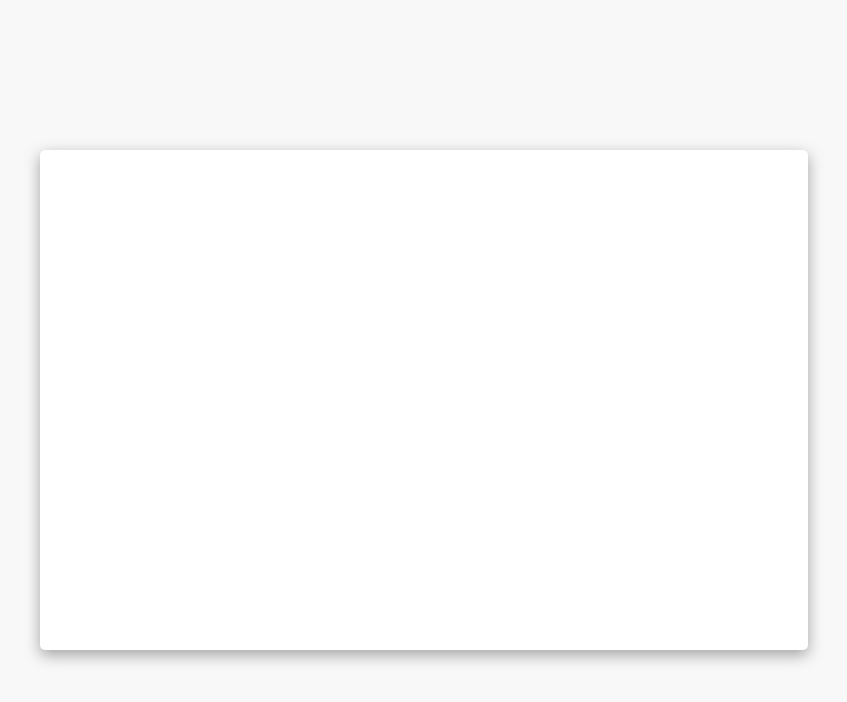
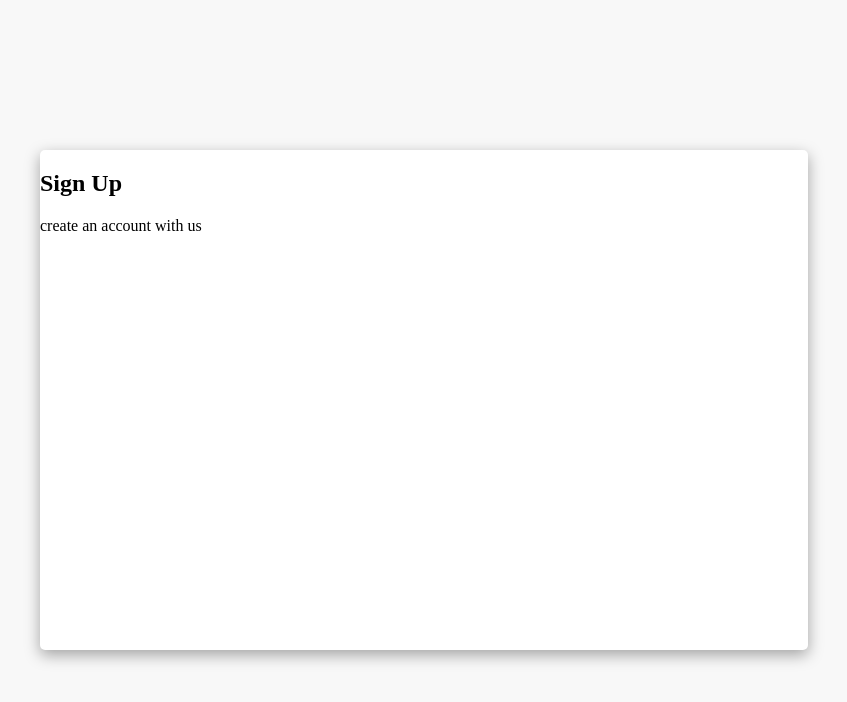
Before and after one commit to DennisRono/auth-sys, a React (Create React App) app: page / in a window 1280 px wide. Shown: the top 702 px of the page, without its empty margins (216-1063 px from the left). Built offline with nearby package versions, Linux system fonts and the light colour scheme.

Commit message:
updated packages

```diff
--- a/cron-logs.json
+++ b/cron-logs.json
@@ -1 +1 @@
-{"logs":{"name":"dennis"},"ahe7g":{"Status":"git update complete","TimePushed":"2/18/2022, 9:50:10 PM"},"nautz":{"Status":"git update complete","TimePushed":"2/18/2022, 9:55:15 PM"},"mxdyu":{"Status":"git update complete","TimePushed":"2/18/2022, 10:00:24 PM"},"org6z":{"Status":"git update complete","TimePushed":"2/18/2022, 10:05:13 PM"},"pj23u":{"Status":"git update complete","TimePushed":"2/18/2022, 10:10:25 PM"},"4crvc":{"Status":"nothing to commit, working tree clean","TimePushed":"2/18/2022, 10:15:09 PM"},"1n7nc":{"Status":"git update complete","TimePushed":"2/19/2022, 11:45:14 AM"},"e5g5c":{"Status":"git update complete","TimePushed":"2/19/2022, 11:50:10 AM"},"mcj15":{"Status":"git update complete","TimePushed":"2/19/2022, 11:55:07 AM"},"m3vy3":{"Status":"git update complete","TimePushed":"2/19/2022, 12:01:28 PM"},"uhqj8":{"Status":"git update complete","TimePushed":"2/19/2022, 12:05:06 PM"},"f0fv6":{"Status":"git update complete","TimePushed":"2/19/2022, 12:10:21 PM"},"a0ace":{"Status":"git update complete","TimePushed":"2/19/2022, 12:15:26 PM"}}
+{"logs":{"name":"dennis"},"ahe7g":{"Status":"git update complete","TimePushed":"2/18/2022, 9:50:10 PM"},"nautz":{"Status":"git update complete","TimePushed":"2/18/2022, 9:55:15 PM"},"mxdyu":{"Status":"git update complete","TimePushed":"2/18/2022, 10:00:24 PM"},"org6z":{"Status":"git update complete","TimePushed":"2/18/2022, 10:05:13 PM"},"pj23u":{"Status":"git update complete","TimePushed":"2/18/2022, 10:10:25 PM"},"4crvc":{"Status":"nothing to commit, working tree clean","TimePushed":"2/18/2022, 10:15:09 PM"},"1n7nc":{"Status":"git update complete","TimePushed":"2/19/2022, 11:45:14 AM"},"e5g5c":{"Status":"git update complete","TimePushed":"2/19/2022, 11:50:10 AM"},"mcj15":{"Status":"git update complete","TimePushed":"2/19/2022, 11:55:07 AM"},"m3vy3":{"Status":"git update complete","TimePushed":"2/19/2022, 12:01:28 PM"},"uhqj8":{"Status":"git update complete","TimePushed":"2/19/2022, 12:05:06 PM"},"f0fv6":{"Status":"git update complete","TimePushed":"2/19/2022, 12:10:21 PM"},"a0ace":{"Status":"git update complete","TimePushed":"2/19/2022, 12:15:26 PM"},"mc2ex":{"Status":"git update complete","TimePushed":"2/19/2022, 12:20:17 PM"}}
--- a/src/App.jsx
+++ b/src/App.jsx
@@ -21,7 +21,20 @@ export class App extends Component {
         <div className="authWrapper">
           <div className="authContainer">
             <div className="authFlex">
-              <div className="authPlay"></div>
+              <div className="authPlay">
+                <div className="authReg">
+                  <div className="authRegFlex">
+                    <div className="authRegForm">
+                      <h2>Sign Up</h2>
+                      <p>create an account with us</p>
+                      <form class="regForm">
+
+                      </form>
+                    </div>
+                    <div className="authRegImage"></div>
+                  </div>
+                </div>
+              </div>
             </div>
           </div>
         </div>
--- a/src/css/auth.css
+++ b/src/css/auth.css
@@ -23,4 +23,23 @@ body {
   -webkit-box-shadow: rgba(0, 0, 0, 0.35) 0px 5px 15px;
           box-shadow: rgba(0, 0, 0, 0.35) 0px 5px 15px;
 }
+
+.authWrapper .authContainer .authFlex .authPlay .authReg .authRegFlex {
+  display: -webkit-box;
+  display: -ms-flexbox;
+  display: flex;
+  -webkit-box-orient: horizontal;
+  -webkit-box-direction: normal;
+      -ms-flex-direction: row;
+          flex-direction: row;
+  width: 100%;
+}
+
+.authWrapper .authContainer .authFlex .authPlay .authReg .authRegFlex .authRegForm {
+  width: 50%;
+}
+
+.authWrapper .authContainer .authFlex .authPlay .authReg .authRegFlex .authRegImage {
+  width: 50%;
+}
 /*# sourceMappingURL=auth.css.map */
--- a/src/scss/auth.scss
+++ b/src/scss/auth.scss
@@ -19,6 +19,19 @@ body{
                 background-color: rgb(255, 255, 255);
                 border-radius: 5px;
                 box-shadow: rgba(0, 0, 0, 0.35) 0px 5px 15px;
+                .authReg{
+                    .authRegFlex{
+                        display: flex;
+                        flex-direction: row;
+                        width: 100%;
+                        .authRegForm{
+                            width: 50%;
+                        }
+                        .authRegImage{
+                            width: 50%;
+                        }
+                    }
+                }
             }
         }
     }
```
Also changed, not shown: 1 other file (tests, documents, lock files or other folders).
